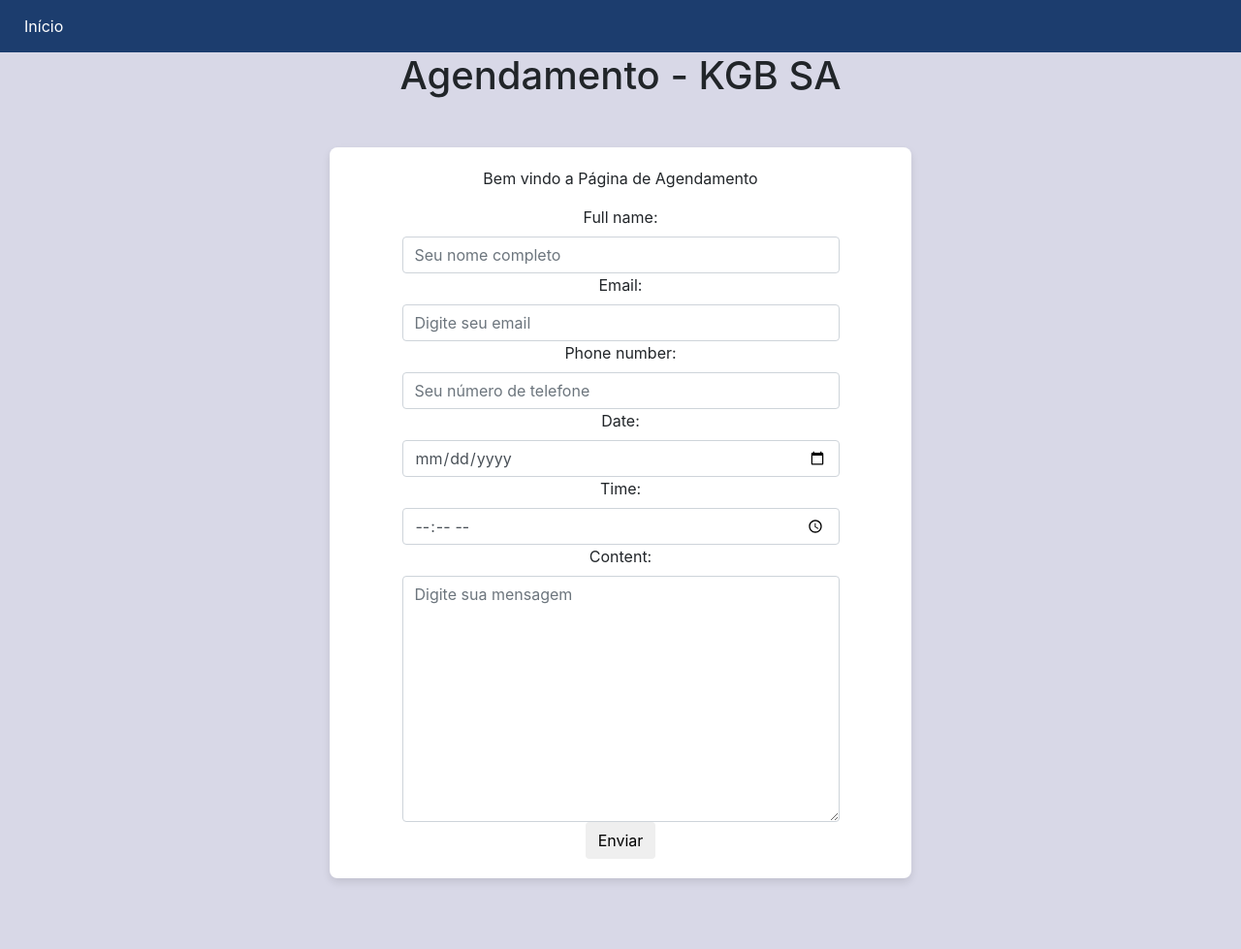
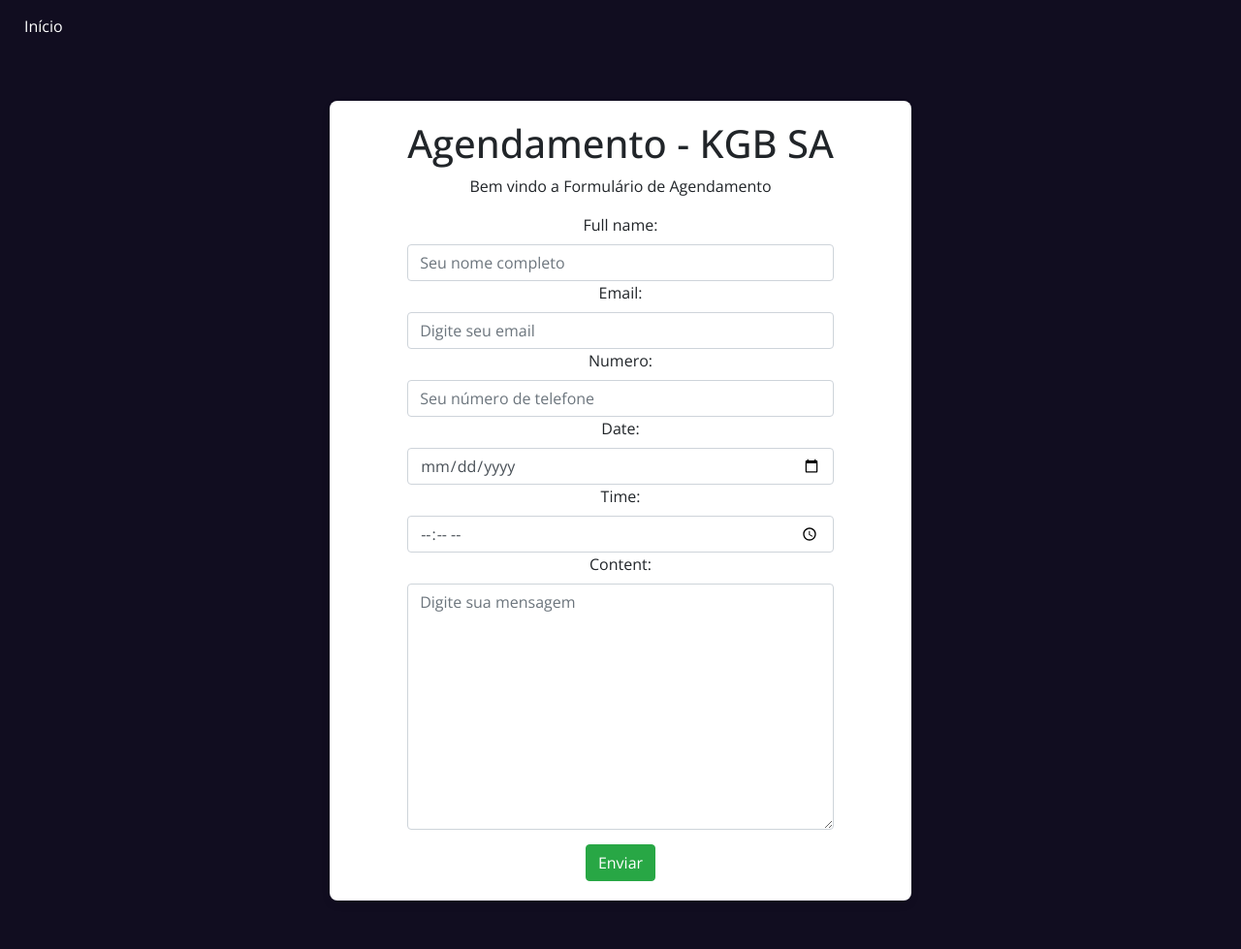
Before and after one commit to lucasantos100/django_ecommerce, a Django app: page /contact/ in a window 1280 px wide. Shown: the whole page at 97% size. Before the commit the page ends 910 px from the top, so only its background shows below. Run offline with Django 5.2, Linux system fonts and the light colour scheme; some libraries are stand-ins or nearby versions.

Commit message:
alteracao em um trilhao de coisas dos sites, estilizacao de itens

```diff
--- a/e_commerce/forms.py
+++ b/e_commerce/forms.py
@@ -19,7 +19,7 @@ class ContactForm(forms.Form):
             }
         )
     )
-    phone_number = forms.CharField(
+    numero = forms.CharField(
         widget=forms.TextInput(
             attrs={
                 "class": "form-control",
--- a/e_commerce/views.py
+++ b/e_commerce/views.py
@@ -24,7 +24,7 @@ def contact_page(request):
     contact_form = ContactForm(request.POST or None)
     context = {
                     "title": "Agendamento - KGB SA",
-                    "content": "Bem vindo a Página de Agendamento",
+                    "content": "Bem vindo a Formulário de Agendamento",
                     "form": contact_form
               }
     if contact_form.is_valid():
--- a/static_local/css/contact.css
+++ b/static_local/css/contact.css
@@ -1,5 +1,14 @@
+@import url('https://fonts.googleapis.com/css2?family=Comfortaa:wght@300&family=Montserrat+Alternates:wght@100;400&family=Montserrat:wght@200;300;500;700&family=Open+Sans:wght@300;400;500;600;700;800&family=Source+Sans+Pro:wght@200&display=swap');
+
+* {
+     font-family: 'Open Sans', sans-serif;
+     margin: 0;
+     padding: 0;
+     box-sizing: border-box;
+}
+
 body {
-    background-color: #d8d8e7;
+    background-color: #110d20;
 }
 .agendamento-section {
     max-width: 600px;
@@ -21,7 +30,7 @@ div.row{
     justify-content: center;
 }
 .navbar {
-    background-color: #1c3d6e;  /* Azul escuro */
+    background-color: #110d20;  /* Azul escuro */
     padding: 15px;
     text-align: center;
 }
@@ -36,3 +45,7 @@ div.row{
 .navbar a:hover {
     color: #f4f4f9;  /* Branco suave ao passar o mouse */
 }
+
+.btn.btn-success{
+    margin-top: 15px;
+}
--- a/template/contact/view.html
+++ b/template/contact/view.html
@@ -21,19 +21,20 @@
         <title>Agendamento - KGB SA</title>
     </head>
     <body>
-        <div class='text-center'>
-            <h1>{{ title }}</h1>
-        </div>
+
 
     <section class="agendamento-section">
    <div class='container'>
             <div class='row'>
                 <div class='col'>
+                            <div class='text-center'>
+                                <h1>{{ title }}</h1>
+                            </div>
                     <p>{{ content }}</p>
                     <div id='form' >
                         <form method='POST'> {% csrf_token %}
                             {{ form }}
-                            <button type='submit' class='btn btn-default'>Enviar</button>
+                            <button type='submit' class='btn btn-success'>Enviar</button>
                         </form>
                     </div>
                 </div>
--- a/template/home_page.html
+++ b/template/home_page.html
@@ -11,6 +11,7 @@
         <link rel='stylesheet' href='{% static "css/main.css" %}'>
     </head>
     <body>
+
         <div class='text-center'>
             <h1>{{ title }}</h1>
             <p>{{ content }}</p>
```
Also changed, not shown: static_local/css/login.css (+14 -0 lines), template/auth/login.html (+6 -2 lines).
